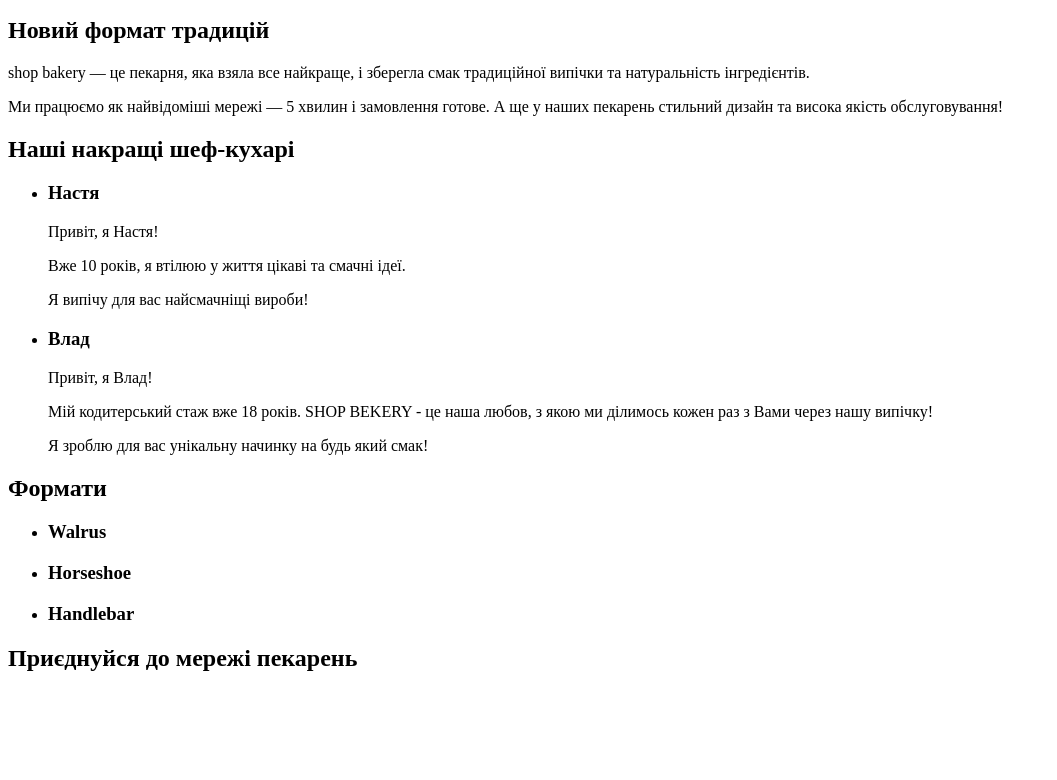
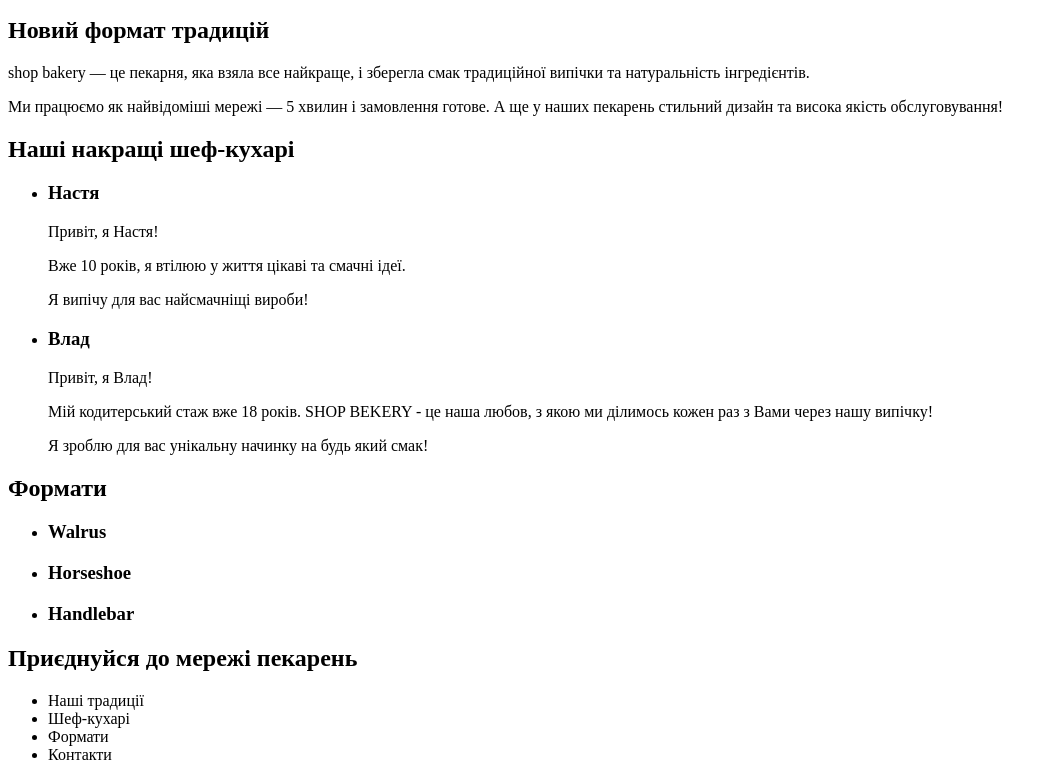
Before and after one commit to Sh1kami/-, a plain HTML site: page index.html in a window 1280 px wide. Shown: the part 212-992 px from the top of the page, without its empty margins (0-1057 px from the left). Before the commit the page ends 904 px from the top, so only its background shows below. Drawn offline with Linux system fonts and the light colour scheme.

Commit message:
Update index.html

```diff
--- a/index.html
+++ b/index.html
@@ -8,12 +8,14 @@
     <body>
         <header>
             <nav>
-                <!-- лого -->
+                <a href="#">
+                    <!-- logo -->
+                </a>
                 <ul>
-                    <li>Наші традиції</li>
-                    <li>Шеф-кухарі</li>
-                    <li>Формати</li>
-                    <li>Контакти</li>
+                    <li><a href="#""></a>Наші традиції</li>
+                    <li><a href="#"></a>Шеф-кухарі</li>
+                    <li><a href="#"></a>Формати</li>
+                    <li><a href="#"></a>Контакти</li>
                 </ul>
             </nav>
             <!-- Замовити дзвінок -->
@@ -95,6 +97,18 @@
                 <h2>Приєднуйся до мережі пекарень</h2>
             </section>
         </main>
-        <footer></footer>
+        <footer>
+            <a href="#">
+                <!-- logo -->
+            </a>
+            <nav>
+                <ul>
+                    <li><a href="#""></a>Наші традиції</li>
+                    <li><a href="#"></a>Шеф-кухарі</li>
+                    <li><a href="#"></a>Формати</li>
+                    <li><a href="#"></a>Контакти</li>
+                </ul>
+            </nav>
+        </footer>
     </body>
 </html>
```
